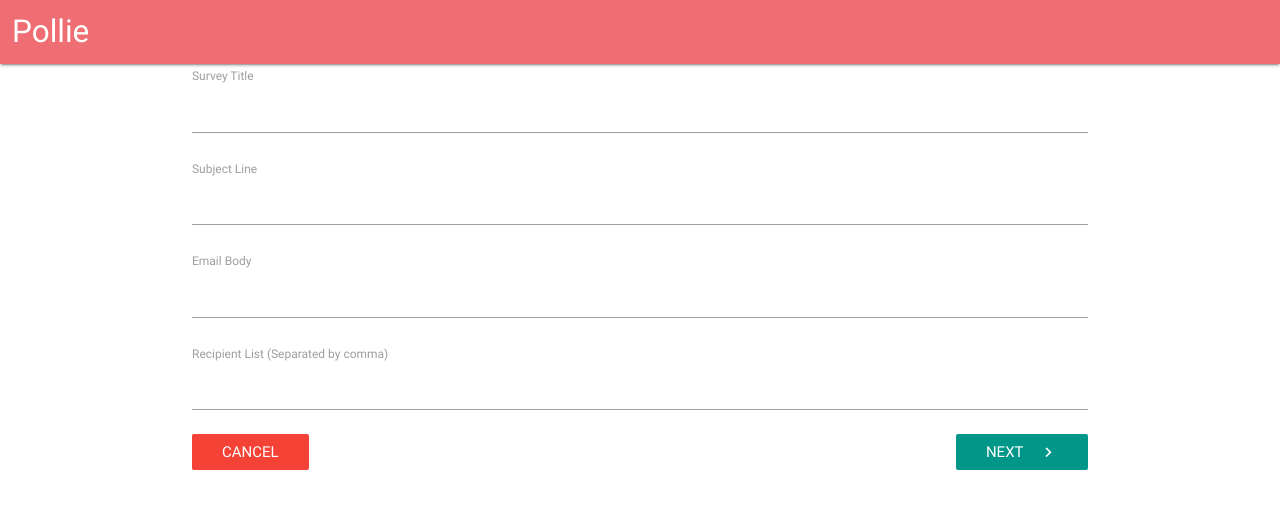
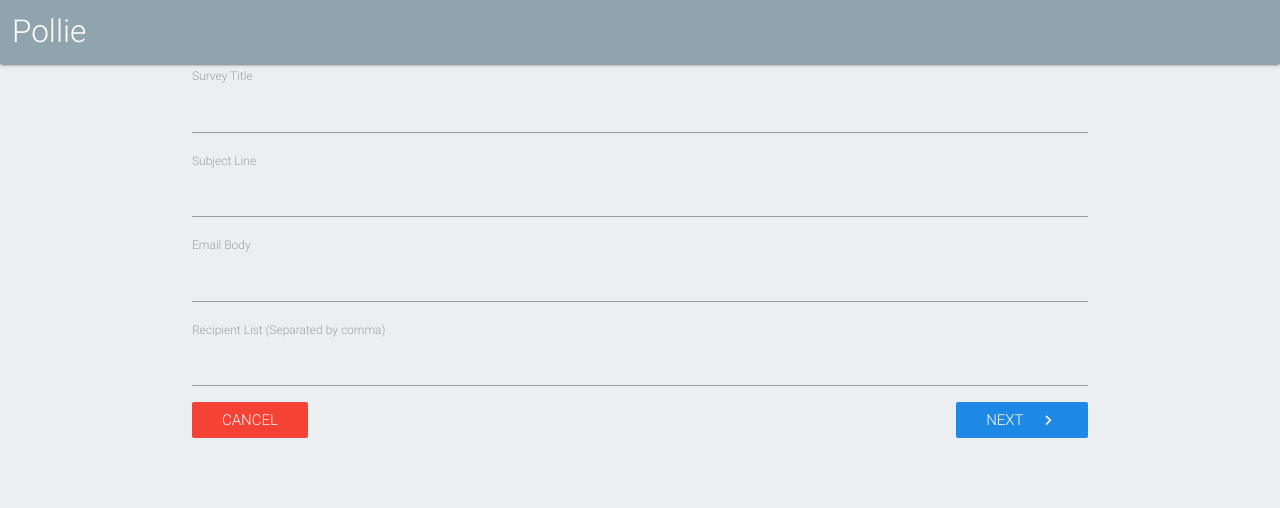
Before and after one commit to zeroproduct/Emaily, a React (Create React App) app in the folder client/: page /surveys/new in a window 1280 px wide. Shown: the top 508 px of the page. Built offline with nearby package versions, Linux system fonts and the light colour scheme; no server answers.

Commit message:
Updated a bit of styling and colors

```diff
--- a/client/src/components/App.js
+++ b/client/src/components/App.js
@@ -15,7 +15,7 @@ class App extends Component {
 
   render() {
     return (
-      <div>
+      <div className="blue-grey lighten-5">
         <BrowserRouter>
           <div>
             <Header />
--- a/client/src/components/Dashboard.js
+++ b/client/src/components/Dashboard.js
@@ -8,7 +8,10 @@ const Dashboard = () => {
     <div>
       <SurveyList />
       <div className="fixed-action-btn">
-        <Link to="/surveys/new" className="btn-floating btn-large red">
+        <Link
+          to="/surveys/new"
+          className="btn-floating btn-large blue darken-1"
+        >
           <i className="material-icons">add</i>
         </Link>
       </div>
--- a/client/src/components/Header.js
+++ b/client/src/components/Header.js
@@ -34,7 +34,7 @@ class Header extends Component {
     return (
       <div>
         <nav>
-          <div className="nav-wrapper">
+          <div className="nav-wrapper blue-grey lighten-2">
             <Link
               to={this.props.auth ? '/surveys' : '/'}
               className="left brand-logo"
--- a/client/src/components/Payments.js
+++ b/client/src/components/Payments.js
@@ -13,7 +13,7 @@ class Payments extends Component {
         token={token => this.props.handleToken(token)}
         stripeKey={process.env.REACT_APP_STRIPE_KEY}
       >
-        <button className="btn">Add Credits</button>
+        <button className="btn blue darken-1">Add Credits</button>
       </StripeCheckout>
     );
   }
--- a/client/src/components/surveys/SurveyField.js
+++ b/client/src/components/surveys/SurveyField.js
@@ -1,6 +1,7 @@
 //SurveyField is contains logic to render single Field
 //SurveyNew is container for SurveyForm and SurveyFormReview
 import React from 'react';
+import './styles.css';
 
 export default ({ input, label, meta: { error, touched } }) => {
   return (
@@ -8,8 +9,8 @@ export default ({ input, label, meta: { error, touched } }) => {
       <label>
         {label}
       </label>
-      <input {...input} style={{ marginBottom: '4px' }} />
-      <div className="red-text" style={{ marginBottom: '20px' }}>
+      <input className="ifield" {...input} style={{ marginBottom: '4px' }} />
+      <div className="red-text" style={{ marginBottom: '12px' }}>
         {touched && error}
       </div>
     </div>
--- a/client/src/components/surveys/SurveyForm.js
+++ b/client/src/components/surveys/SurveyForm.js
@@ -31,7 +31,10 @@ class SurveyForm extends Component {
           <Link to="/surveys" className="red btn-flat left white-text">
             Cancel
           </Link>
-          <button type="submit" className="teal btn-flat right white-text">
+          <button
+            type="submit"
+            className="blue darken-1 btn-flat right white-text"
+          >
             <i className="material-icons right">chevron_right</i>
             Next
           </button>
--- a/client/src/components/surveys/SurveyFormReview.js
+++ b/client/src/components/surveys/SurveyFormReview.js
@@ -27,15 +27,12 @@ const SurveyFormReview = ({ onCancel, formValues, submitSurvey, history }) => {
       <div>
         {reviewFields}
       </div>
-      <button
-        className="yellow darken-3 white-text btn-flat"
-        onClick={onCancel}
-      >
+      <button className="amber white-text btn-flat" onClick={onCancel}>
         Back
       </button>
       <button
         onClick={() => submitSurvey(formValues, history)}
-        className="green white-text btn-flat right"
+        className="blue darken-1 white-text btn-flat right"
       >
         Send Survey
         <i className="material-icons right">email</i>
--- a/client/src/components/surveys/SurveyList.js
+++ b/client/src/components/surveys/SurveyList.js
@@ -23,10 +23,10 @@ class SurveyList extends Component {
             </p>
           </div>
           <div className="card-action">
-            <a>
+            <a className="blue-grey-text lighten-2">
               Yes: {survey.yes}
             </a>
-            <a>
+            <a className="blue-grey-text lighten-2">
               No: {survey.no}
             </a>
           </div>
--- /dev/null
+++ b/client/src/components/surveys/styles.css
@@ -0,0 +1,4 @@
+.ifield input:focus {
+  border-bottom: 1px solid #90a4ae !important;
+  box-shadow: 0 1px 0 0 #90a4ae;
+}
--- a/client/src/index.js
+++ b/client/src/index.js
@@ -7,8 +7,9 @@ import reduxThunk from 'redux-thunk';
 
 import App from './components/App';
 import reducers from './reducers';
-import axios from 'axios';
-window.axios = axios;
+import './styles.css';
+// import axios from 'axios';
+// window.axios = axios;
 
 const store = createStore(reducers, {}, applyMiddleware(reduxThunk));
 
--- /dev/null
+++ b/client/src/styles.css
@@ -0,0 +1,4 @@
+html {
+  font-weight: 300;
+  background: #eceff1;
+}
```
